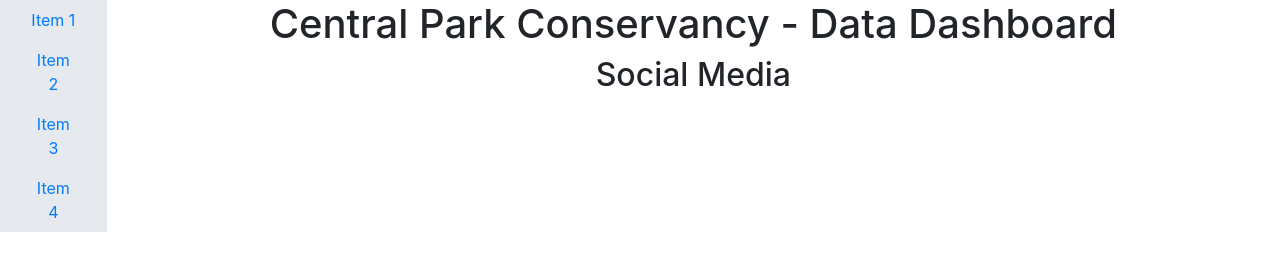
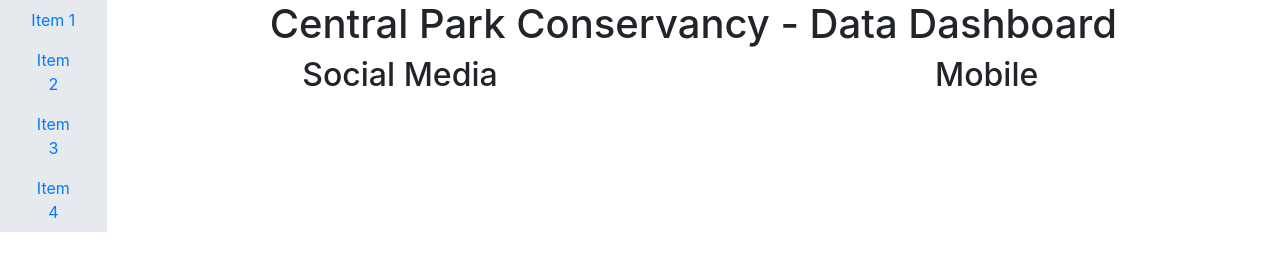
Before and after one commit to jerseycity2018/team-8, a plain HTML site: page Web/index.html in a window 1280 px wide. Drawn offline with nearby package versions, Linux system fonts and the light colour scheme.

Commit message:
updated css file

```diff
--- a/Web/index.html
+++ b/Web/index.html
@@ -34,9 +34,15 @@
               <h1>Central Park Conservancy - Data Dashboard</h1>
             </div>
           </div>
-          <div id="SocialMediaBoxRow"class="row">
-            <div id="SocialMediaBox" class="col-sm-12">
-              <h2 id="SocialMediaHeading">Social Media</h2>
+
+
+          <div id="MainCardRow" class="row">
+            <div id="SocialMediaBox" class="col-sm-6">
+              <h2>Social Media</h2>
+            </div>
+
+            <div id="MobileBox" class="col-sm-6">
+              <h2>Mobile</h2>
             </div>
           </div>
 
--- a/Web/pagestyle.css
+++ b/Web/pagestyle.css
@@ -8,6 +8,10 @@
   text-align: center;
 }
 
-div#SocialMediaBoxRow{
+div#SocialMediaBox{
   text-align: center;
 }
+
+div#MobileBox{
+  text-align: center;
+}
```
